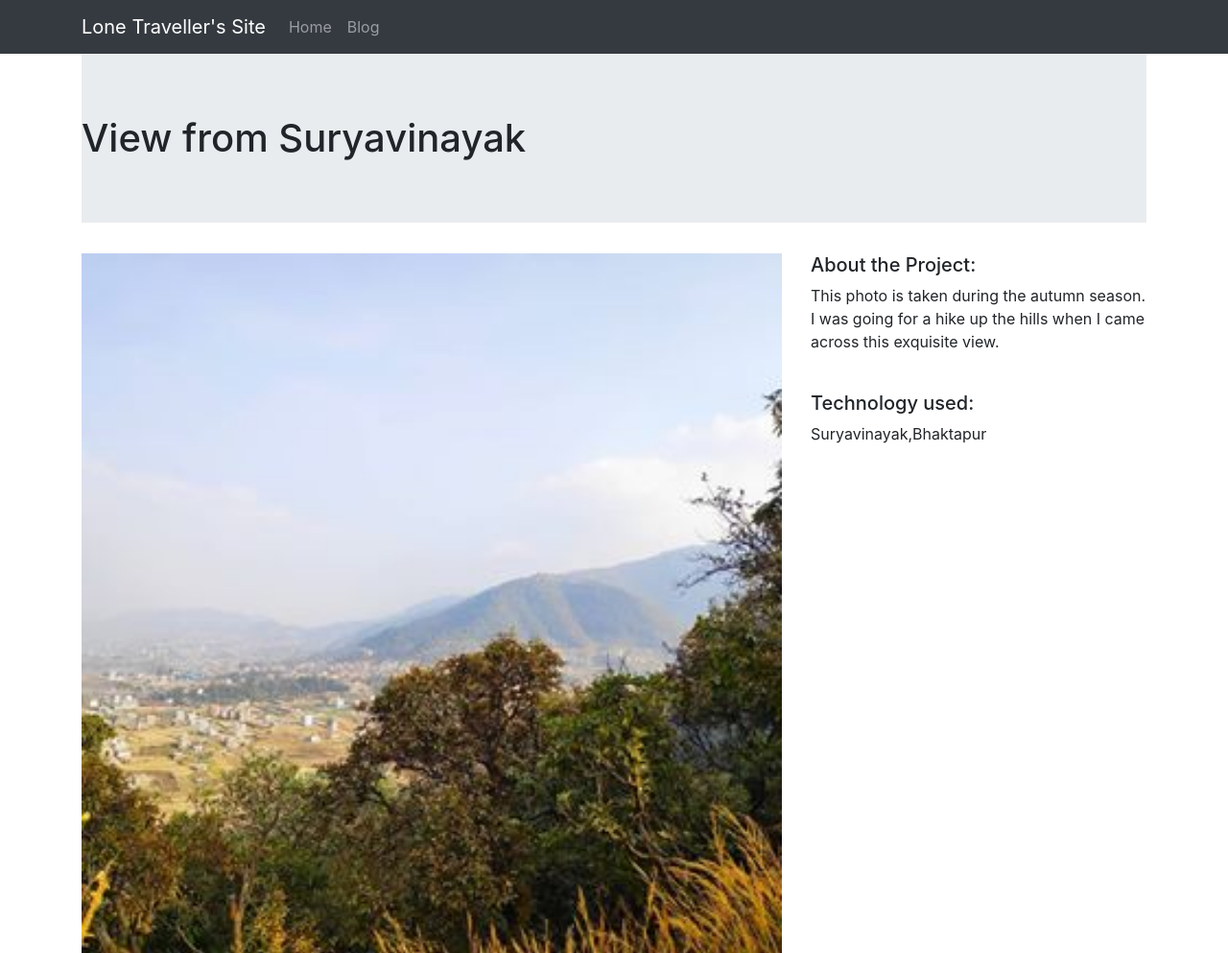
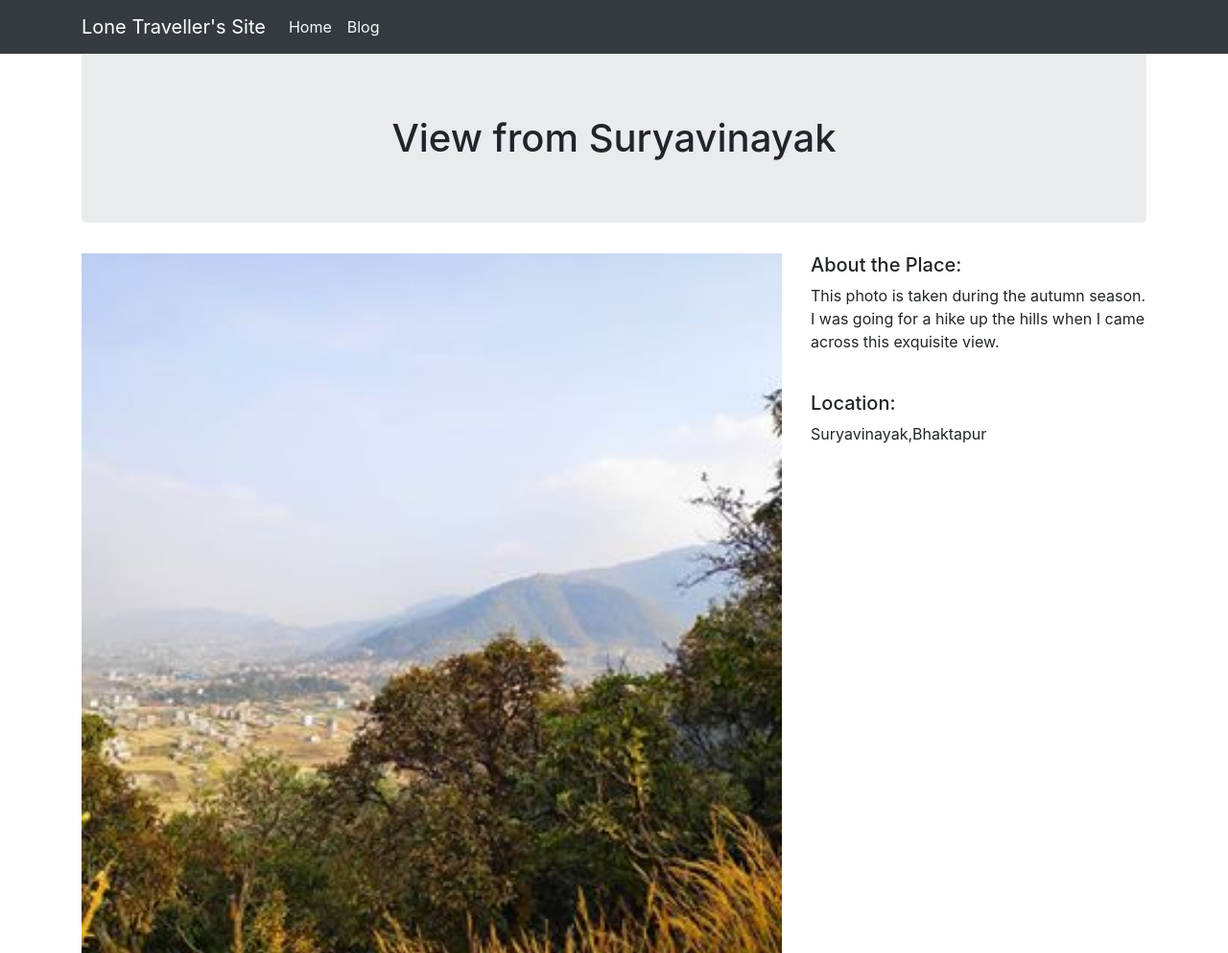
Before and after one commit to NiteshGoD/lonetravellers, a Django app: page /2/ in a window 1280 px wide. Shown: the top 993 px of the page at 96% size. Run offline with Django 3.2, Linux system fonts and the light colour scheme; data comes from the database, SQL or seed files in the repository; both versions use the stored data as it was after the commit; some libraries are stand-ins or nearby versions; some web fonts are replaced.

Commit message:
second commit

```diff
--- a/blogsite/blogsite/templates/base.html
+++ b/blogsite/blogsite/templates/base.html
@@ -68,10 +68,10 @@
         <div class="collapse navbar-collapse" id="navbarSupportedContent">
           <ul class="navbar-nav mr-auto">
             <li class="nav-item">
-              <a class="nav-link" href="/">Home</a>
+              <a class="nav-link text-light" href="/">Home</a>
             </li>
             <li class="nav-item">
-              <a class="nav-link" href="/blog/">Blog</a>
+              <a class="nav-link text-light" href="/blog/">Blog</a>
             </li>
           </ul>
         </div>
@@ -107,6 +107,15 @@
 
 
 				<div class="text-center text-gray">
+					<div>
+					<a href="#" class="fa fa-facebook"></a>
+<a href="#" class="fa fa-twitter"></a>
+<a href="#" class="fa fa-google"></a>
+<a href="#" class="fa fa-linkedin"></a>
+<a href="#" class="fa fa-youtube"></a>
+<a href="#" class="fa fa-instagram"></a>
+				</div>
+
 					<h5><u><a style="color:green;text-align:center;" href="https://www.facebook.com/nitesh.ranjitkar">Nitesh Ranjitkar</a></u> </h5>
 					<p class="h6">&copy All right Reversed.<a class="text-green ml-2 h6" href="https://www.instagram.com/nitesh.ranjitkar/" target="_blank">nitesh.ranjitkar</a></p>
 				</div>
@@ -114,16 +123,9 @@
 
 		</div>
 </div>
+</footer>
 <hr>
-<div>
-					<a href="#" class="fa fa-facebook"></a>
-<a href="#" class="fa fa-twitter"></a>
-<a href="#" class="fa fa-google"></a>
-<a href="#" class="fa fa-linkedin"></a>
-<a href="#" class="fa fa-youtube"></a>
-<a href="#" class="fa fa-instagram"></a>
-				</div>
-</footer>
+
 
 </body>
 <script src="https://code.jquery.com/jquery-3.3.1.slim.min.js" integrity="sha384-q8i/X+965DzO0rT7abK41JStQIAqVgRVzpbzo5smXKp4YfRvH+8abtTE1Pi6jizo" crossorigin="anonymous"></script>
--- a/blogsite/home/templates/project_detail.html
+++ b/blogsite/home/templates/project_detail.html
@@ -2,17 +2,17 @@
 {% load static %}
 
 {% block page_content %}
-<h1 class="jumbotron jumbotron-fluid">{{ project.title }}</h1>
+<h1 class="jumbotron text-center">{{ project.title }}</h1>
 <div class ="row">
     <div class="col-md-8">
         <img src="{% static project.image %}" alt="" width="100%">
 
     </div>
     <div class="col-md-4">
-        <h5>About the Project:</h5>
+        <h5>About the Place:</h5>
         <p>{{project.description}}</p>
         <br>
-        <h5>Technology used:</h5>
+        <h5>Location:</h5>
         <p>{{ project.technology }}</p>
     </div>
 </div>
--- a/blogsite/home/templates/project_index.html
+++ b/blogsite/home/templates/project_index.html
@@ -5,9 +5,9 @@
 <div class="row">
 {% for project in projects %}
     <div class="col-md-4">
-        <div class="card mb-2">
+        <div class="card mb-2 bg-light">
             <img class="card-img-top" src = "{% static project.image %}">
-            <div class="card-body">
+            <div class="card-body bg-light">
                 <h5 class="card-title">{{project.title}}</h5>
                 <p class = "card-text">{{ project.description | slice:":50"}}</p>
                 <a href ="{% url 'project_detail' project.pk %}" class="btn btn-primary">Read More</a>
```
Also changed, not shown: blogsite/db.sqlite3.
